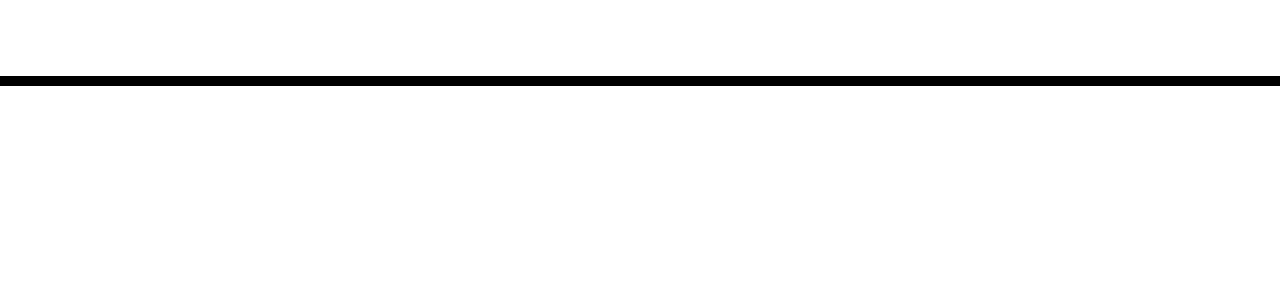
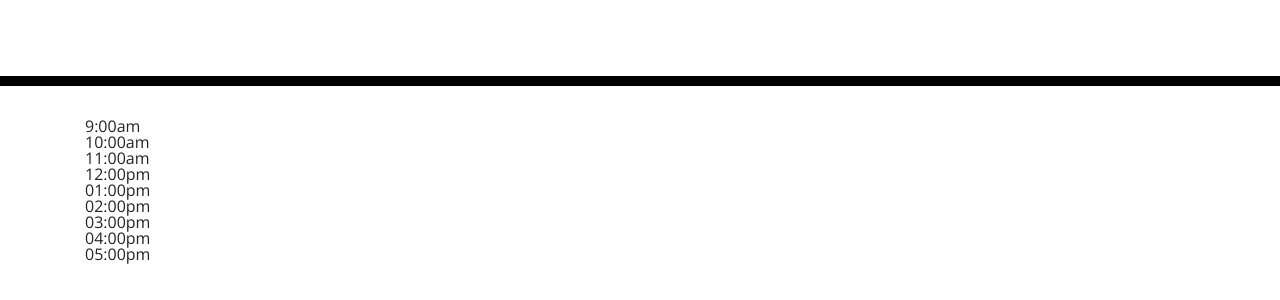
Before and after one commit to Lreyes4/hourly_agenda, a website: page index.html in a window 1280 px wide. Shown: the part 182-482 px from the top of the page. Drawn offline with nearby package versions, Linux system fonts and the light colour scheme.

Commit message:
added moment.js and added timeblocks

```diff
--- a/index.html
+++ b/index.html
@@ -30,6 +30,19 @@
     </header>
     <div class="container">
       <!-- Timeblocks go here -->
+
+  <div class="time start-900">9:00am</div>
+  <div class="time start-1000">10:00am</div>
+  <div class="time start-1100">11:00am</div>
+  <div class="time start-1200">12:00pm</div>
+  <div class="time start-1300">01:00pm</div>
+  <div class="time start-1400">02:00pm</div>
+  <div class="time start-1500">03:00pm</div>
+  <div class="time start-1600">04:00pm</div>
+  <div class="time start-1700">05:00pm</div>
+
+
+
     </div>
 
     <script src="https://cdnjs.cloudflare.com/ajax/libs/jquery/3.2.1/jquery.min.js"></script>
--- /dev/null
+++ b/index.js
@@ -0,0 +1 @@
+var moment = require('moment');
```
Also changed, not shown: package.json (added, +22 -0 lines), 1 other file.
